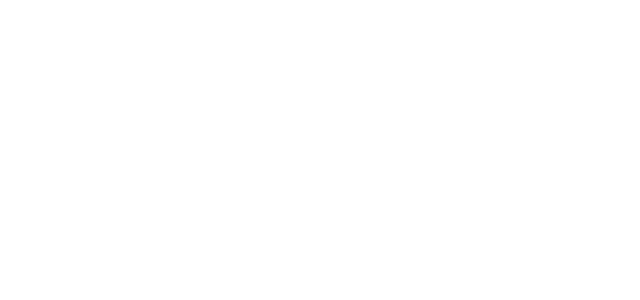
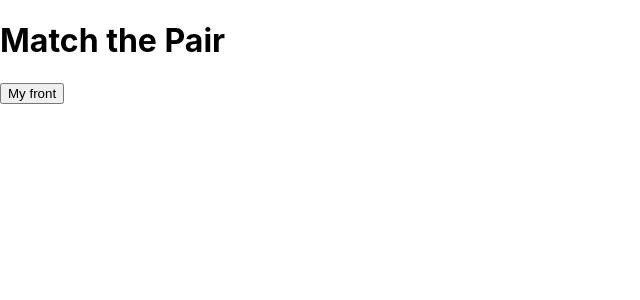
Before and after one commit to Lorenatacal/find-the-pair, a React (Create React App) app: page / in a window 1280 px wide. Shown: the top 300 px of the page, without its empty margins (0-640 px from the left). Built offline with nearby package versions, Linux system fonts and the light colour scheme.

Commit message:
Add functionality for the cards to flip

```diff
--- a/package.json
+++ b/package.json
@@ -4,7 +4,9 @@
   "private": true,
   "dependencies": {
     "react": "^16.11.0",
+    "react-card-flip": "^0.8.1",
     "react-dom": "^16.11.0",
+    "react-flip-toolkit": "^7.0.6",
     "react-scripts": "3.2.0",
     "styled-components": "^4.4.1"
   },
--- a/src/App.js
+++ b/src/App.js
@@ -1,10 +1,13 @@
 import React from 'react';
+import Card from './components/Card';
 import styled from 'styled-components'
+
 
 function App() {
   return (
     <div>
-
+      <h1>Match the Pair</h1>
+        <Card />
     </div>
   );
 }
--- /dev/null
+++ b/src/components/Card.js
@@ -0,0 +1,27 @@
+import React from 'react';
+import ReactCardFlip from 'react-card-flip';
+import styled from 'styled-components'
+
+
+const Card = () => {
+
+    const [flipCard, setFlipCard] = React.useState(false)
+    const toggleFlipCard = () => setFlipCard(prevState => !prevState)
+
+    return (
+      <>{
+       <ReactCardFlip isFlipped={flipCard} flipDirection="vertical">
+         <div key="front">
+          <button onClick={toggleFlipCard}>My front</button>
+         </div>
+         <div key="back">
+          <button onClick={toggleFlipCard}>My back</button>
+         </div>
+       </ReactCardFlip>
+      }
+
+      </>
+    )
+  }
+
+export default Card;
```
Also changed, not shown: 1 other file (tests, documents, lock files or other folders).
